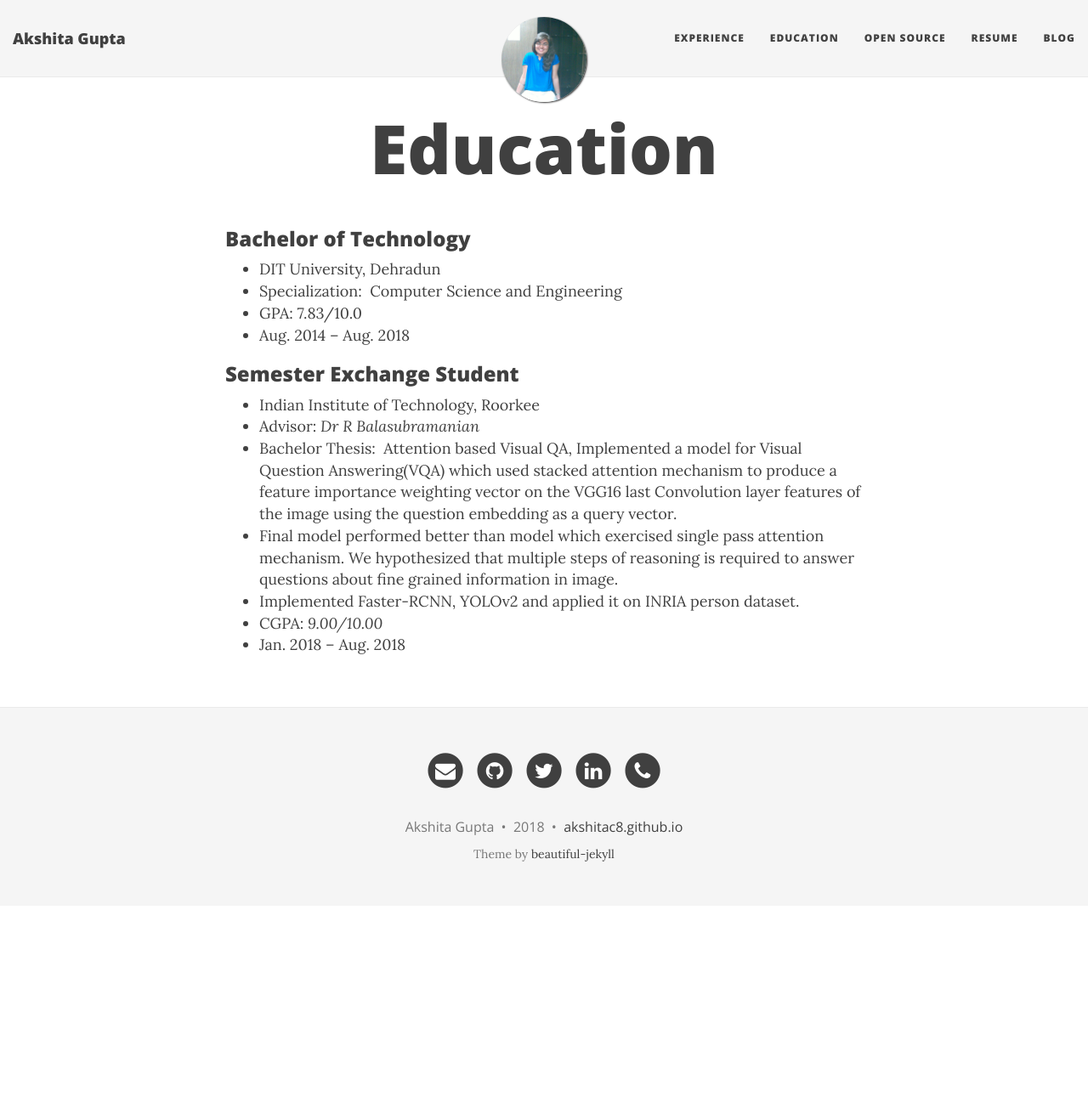
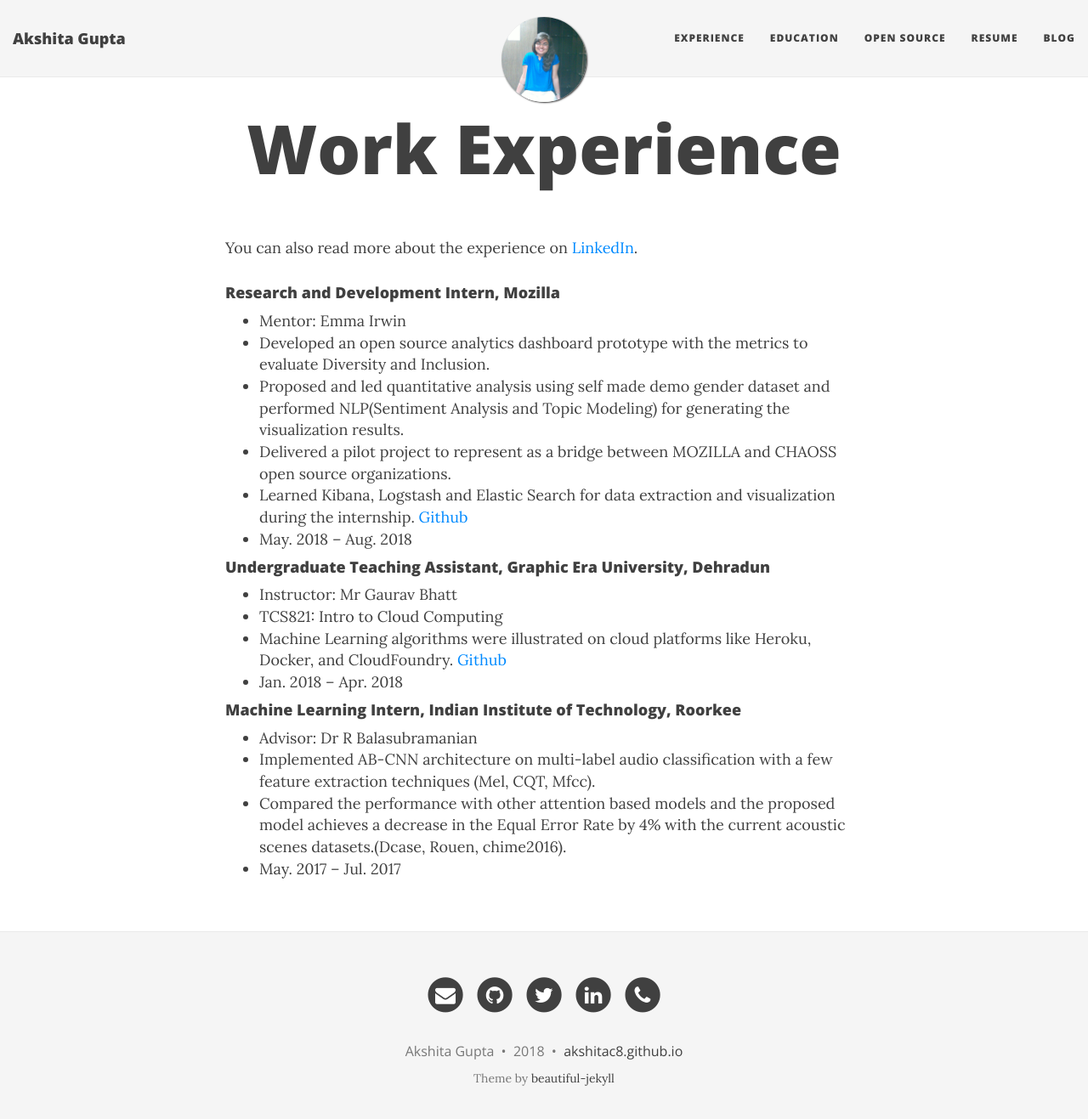
Before and after one commit to akshitac8/akshitac8.github.io, a Jekyll site: the page built from Experience.md, in a window 1280 px wide and 1330 px high. Shown: the top 1317 px of the window at 85% size. Built offline with Jekyll 4.4.1, drawn with Linux system fonts in a browser that asks for light colours; nearby versions of some CDN libraries.

Commit message:
Update Experience.md

```diff
--- a/Experience.md
+++ b/Experience.md
@@ -1,19 +1,28 @@
 ---
 layout: page
-title: Education
+title: Work Experience
 ---
 
-### Bachelor of Technology
-* DIT University, Dehradun
-* Specialization:&nbsp; Computer Science and Engineering
-* GPA: 7.83/10.0
-* Aug. 2014 – Aug. 2018
 
-### Semester Exchange Student
-* Indian Institute of Technology, Roorkee
-* Advisor: _Dr R Balasubramanian_
-* Bachelor Thesis:&nbsp; Attention based Visual QA, Implemented a model for Visual Question Answering(VQA) which used stacked attention mechanism to produce a feature importance weighting vector on the VGG16 last Convolution layer features of the image using the question embedding as a query vector.
-* Final model performed better than model which exercised single pass attention mechanism. We hypothesized that multiple steps of reasoning is required to answer questions about fine grained information in image.
-* Implemented Faster-RCNN, YOLOv2 and applied it on INRIA person dataset.
-* CGPA: _9.00/10.00_
-* Jan. 2018 – Aug. 2018
+You can also read more about the experience on [LinkedIn](https://www.linkedin.com/in/akshita-gupta152/).
+
+#### Research and Development Intern, Mozilla
+* Mentor: Emma Irwin
+* Developed an open source analytics dashboard prototype with the metrics to evaluate Diversity and Inclusion.
+* Proposed and led quantitative analysis using self made demo gender dataset and performed NLP(Sentiment Analysis and Topic Modeling) for generating the visualization results.
+* Delivered a pilot project to represent as a bridge between MOZILLA and CHAOSS open source organizations.
+* Learned Kibana, Logstash and Elastic Search for data extraction and visualization during the internship. [Github](https://github.com/akshitac8/diversity_metrics_prototype)
+* May. 2018 – Aug. 2018
+
+#### Undergraduate Teaching Assistant, Graphic Era University, Dehradun
+* Instructor: Mr Gaurav Bhatt
+* TCS821: Intro to Cloud Computing
+* Machine Learning algorithms were illustrated on cloud platforms like Heroku, Docker, and CloudFoundry. [Github](https://github.com/DeepLearn-lab/modules-cloud)
+* Jan. 2018 – Apr. 2018
+
+#### Machine Learning Intern, Indian Institute of Technology, Roorkee
+* Advisor: Dr R Balasubramanian
+* Implemented AB-CNN architecture on multi-label audio classification with a few feature extraction techniques
+(Mel, CQT, Mfcc).
+* Compared the performance with other attention based models and the proposed model achieves a decrease in the Equal Error Rate by 4% with the current acoustic scenes datasets.(Dcase, Rouen, chime2016).
+* May. 2017 – Jul. 2017
```
